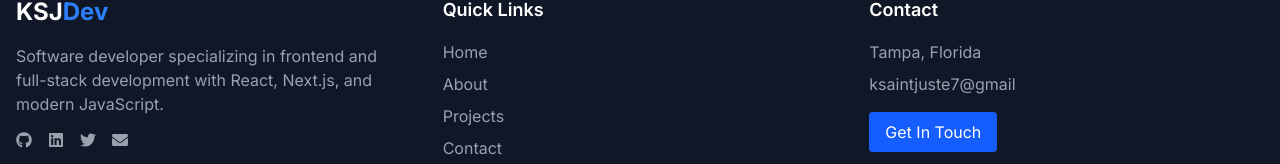
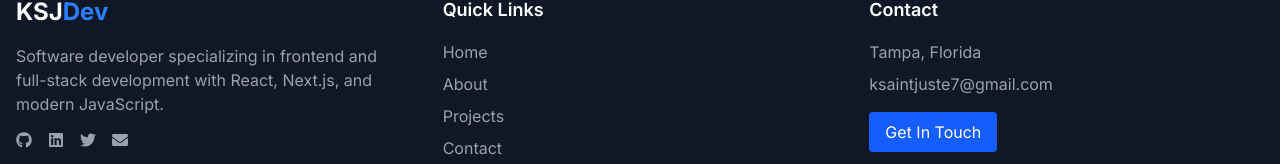
Before and after one commit to KsaintJ/portfolio-website, a Next.js app: page / in a window 1280 px wide. Shown: the part 4710-4874 px from the top of the page. Built offline with nearby package versions, Linux system fonts and the light colour scheme.

Commit message:
Fix resume link and email link in footer

```diff
--- a/src/components/Footer.tsx
+++ b/src/components/Footer.tsx
@@ -71,11 +71,11 @@ const Footer = () => {
             </p>
             <p className="text-gray-400 mb-4">
               <a
-                href="mailto:youremail@example.com"
-                className="hover:text-white transition-colors duration-300"
-              >
-                ksaintjuste7@gmail
-              </a>
+                 href="mailto:ksaintjuste7@gmail.com"
+                 className="hover:text-white transition-colors duration-300"
+               >
+                 ksaintjuste7@gmail.com
+               </a>
             </p>
             <Link
               href="/contact"
--- a/src/components/Hero.tsx
+++ b/src/components/Hero.tsx
@@ -63,7 +63,7 @@ const Hero = () => {
         </a>
 
         <a
-          href="/resume.pdf"
+  href="/resumes/Resume_Junior_Dev.pdf"
   target="_blank"
   rel="noreferrer"
   className="text-gray-600 hover:text-blue-600 dark:text-gray-400 dark:hover:text-blue-400 transition-all duration-300 hover:scale-110"
```
Lines whose indentation alone changed are shown as unchanged.
